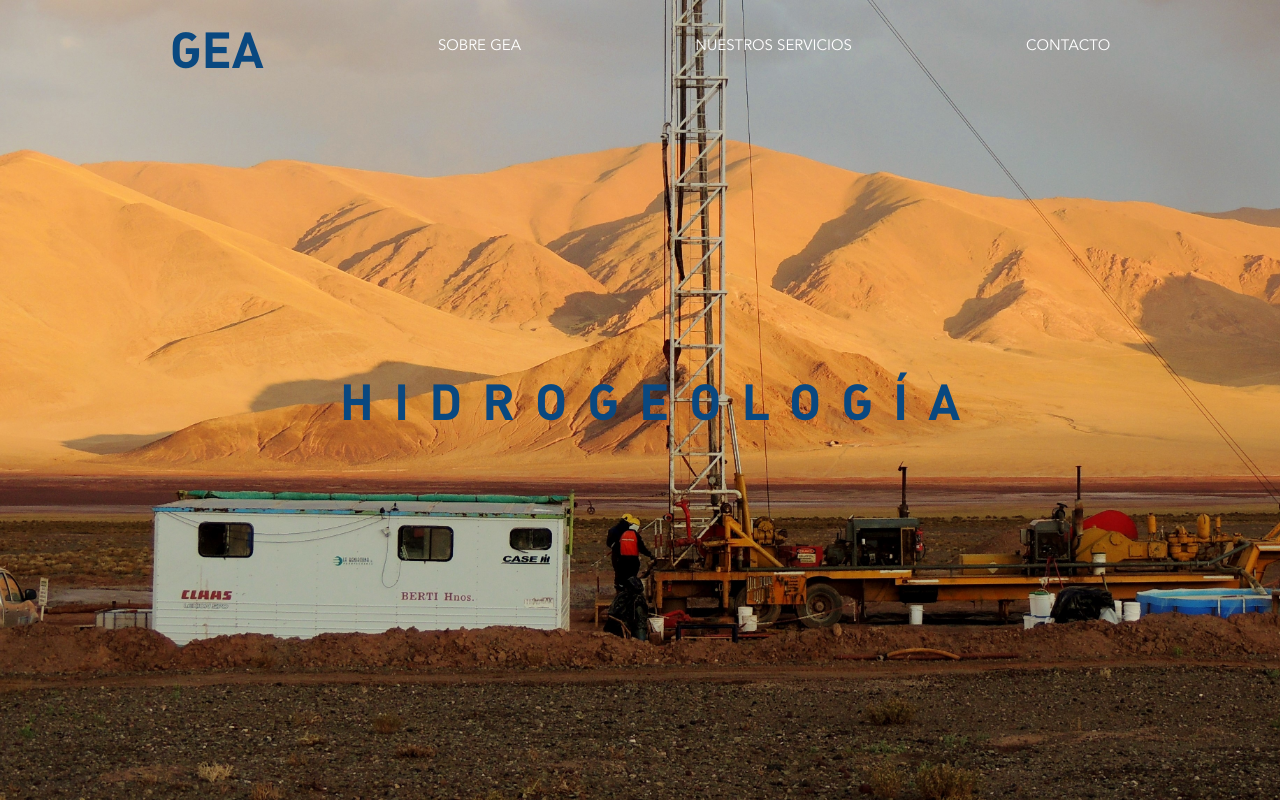
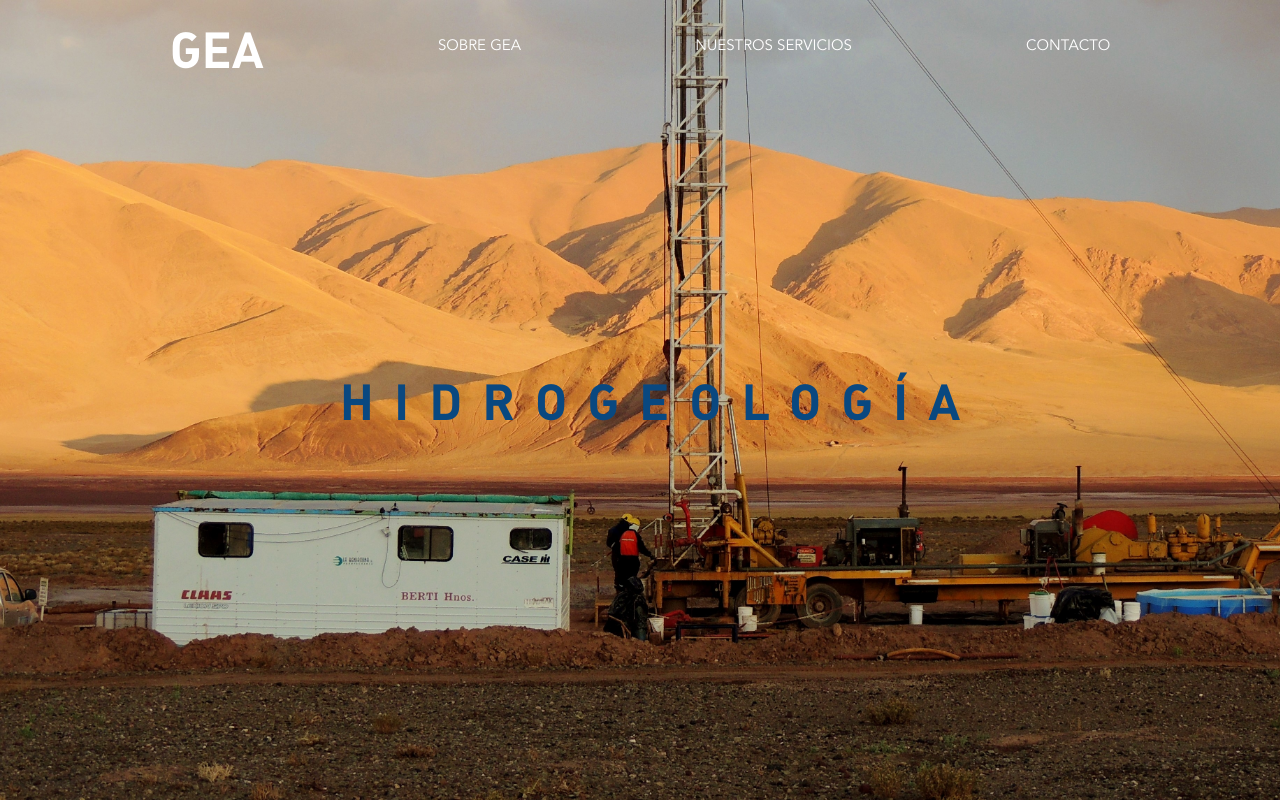
Before and after one commit to facundopereyra554/gea2, a React (Vite) app: page /Hidrogeologia in a window 1280 px wide. Shown: the top 802 px of the page. Built offline with nearby package versions, Linux system fonts and the light colour scheme.

Commit message:
Subiendo pag

```diff
--- a/src/components/Nav/Navbar.css
+++ b/src/components/Nav/Navbar.css
@@ -82,6 +82,19 @@ ul{
 .scroll .menu .menu-item-logo{
 	display: block ;
 }
+
+
+.logolink{
+	color: white;
+	text-decoration: none;
+	font-family: AlternateBold;
+	font-size: 50px;
+}
+
+.scroll .menu .logolink{
+	color: var(--primary-color) !important;
+}
+
 
 
 
@@ -392,14 +405,6 @@ ul{
 	color: white;
 }
 
-.logolink{
-	color: var(--primary-color);
-	text-decoration: none;
-	font-family: AlternateBold;
-	font-size: 50px;
-}
-
-
 
 @media (max-width:991px) {
 	.menu {
--- a/src/components/Nav/Navbar.jsx
+++ b/src/components/Nav/Navbar.jsx
@@ -113,12 +113,6 @@ function Navbar(){
                                         <li className="menu-item menu-item-hover">
                                             <Link  to='/Hidrogeologia'>HIDROGEOLOGIA</Link>
                                         </li>
-                                        <li className="menu-item menu-item-hover">
-                                            <a href='#minera'>MINERIA</a>
-                                        </li>
-                                        <li className="menu-item menu-item-hover">
-                                            <a href='#ma'>MEDIO AMBIENTE</a>
-                                        </li>
                                     </ul>
                                 </li>
 
```
